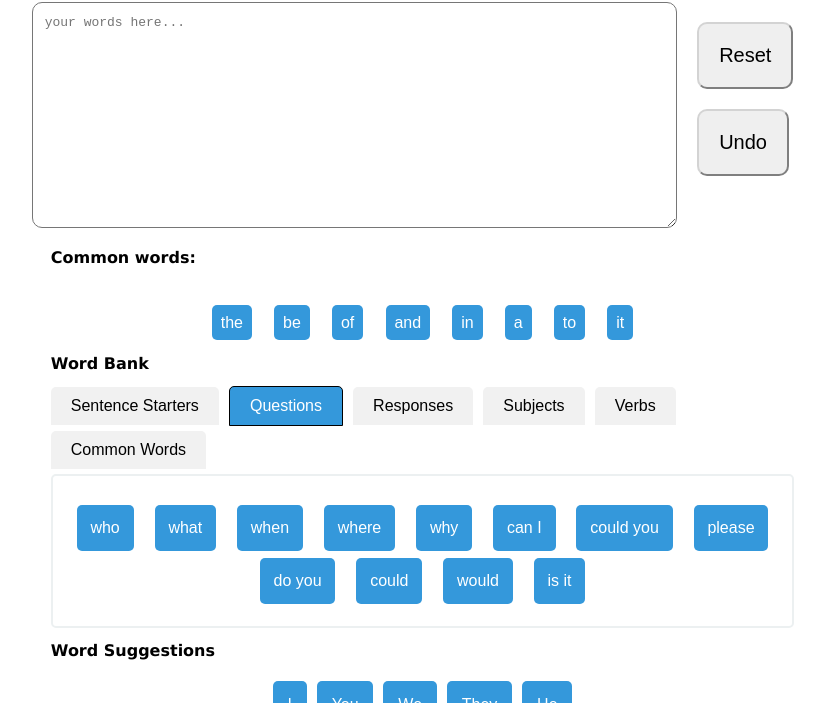
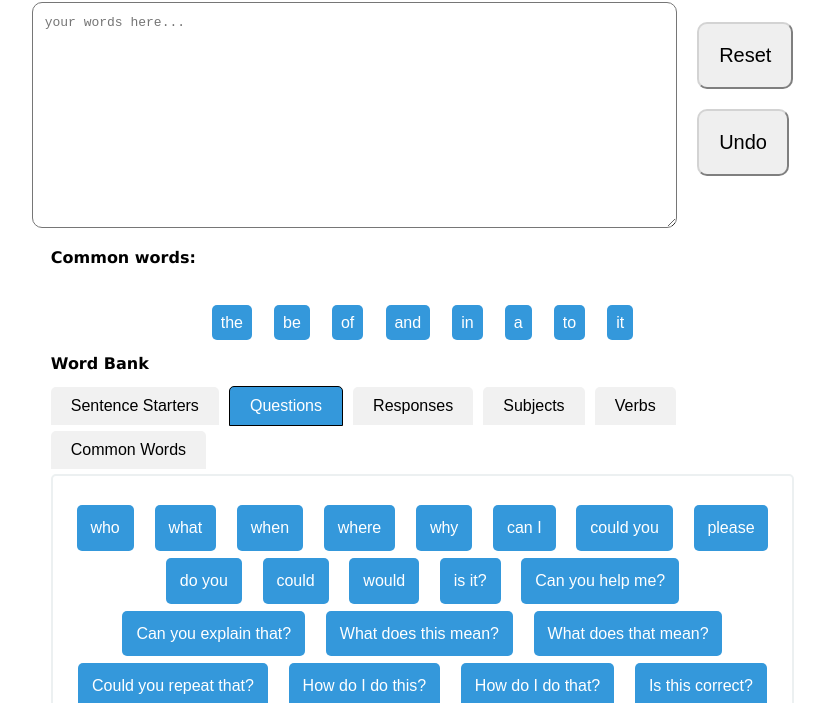
Before and after one commit to sarahcantrill/TTSSystem, a website: page prototype2/index.html in a window 1280 px wide. Both pictures are taken after a click on the button "Questions". Shown: the part 97-800 px from the top of the page, without its empty margins (220-1045 px from the left). Drawn offline with Linux system fonts and the light colour scheme.

Commit message:
adding more questions

```diff
--- a/prototype2/app.js
+++ b/prototype2/app.js
@@ -68,7 +68,7 @@ document.addEventListener("DOMContentLoaded", () => {
 
     const categoryWords = {
         'starters': ['I', 'You', 'We', 'They', 'He', 'She', 'It', 'Please', 'Today', 'Could', 'Would'],
-        'questions': ['who', 'what', 'when', 'where', 'why', 'can I', 'could you', 'please', 'do you', 'Could', 'Would', 'is it'],
+        'questions': ['who', 'what', 'when', 'where', 'why', 'can I', 'could you', 'please', 'do you', 'Could', 'Would', 'is it', 'Can you help me?', 'Can you explain this?', 'What does this mean?', 'What does that mean?', 'Could you repeat that?', 'How do I do this?', 'How do I do that?', 'Is this correct?','Can you show me how to do this?', 'Can you show me how to do that?'],
         'responses': ['yes', 'no', 'maybe', 'sort of', 'I agree', 'I disagree', 'I understand', 'I dont understand', 'I need help', 'good idea', 'can you explain more', 'Ill let you know'],
         'subjects': ['I', 'you', 'we', 'his', 'she', 'hers', 'they', 'them', 'their', 'it', 'the group'],
         'verbs': ['am', 'is', 'are', 'was', 'were', 'have', 'need', 'want', 'like', 'think', 'know', 'understand', 'finished'],
--- a/prototype2/index.html
+++ b/prototype2/index.html
@@ -77,7 +77,17 @@
             <button class="word-box">do you</button>
             <button class="word-box">could</button>
             <button class="word-box">would</button>
-            <button class="word-box">is it</button>
+            <button class="word-box">is it?</button>
+            <button class="word-box">Can you help me?</button>
+            <button class="word-box">Can you explain that?</button>
+            <button class="word-box">What does this mean?</button>
+            <button class="word-box">What does that mean?</button>
+            <button class="word-box">Could you repeat that?</button>
+            <button class="word-box">How do I do this?</button>
+            <button class="word-box">How do I do that?</button>
+            <button class="word-box">Is this correct?</button>
+            <button class="word-box">Can you show me how to do this?</button>
+            <button class="word-box">Can you show me how to do that?</button>
             </div>
 
         <div id="responses" class="tab-content">
```
